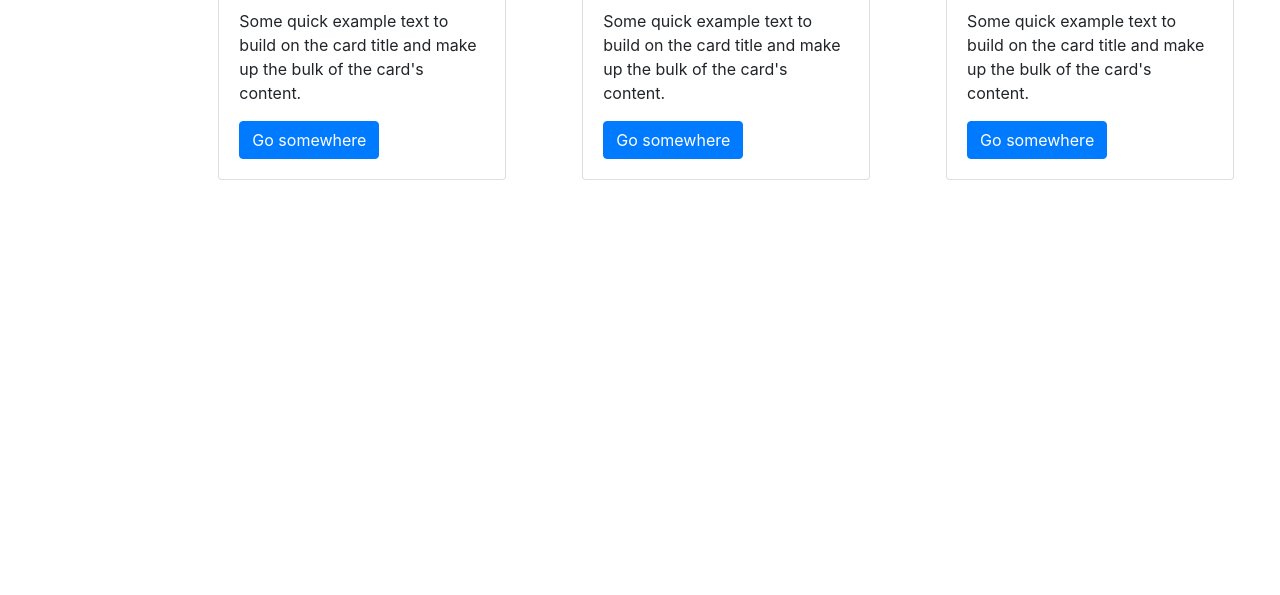
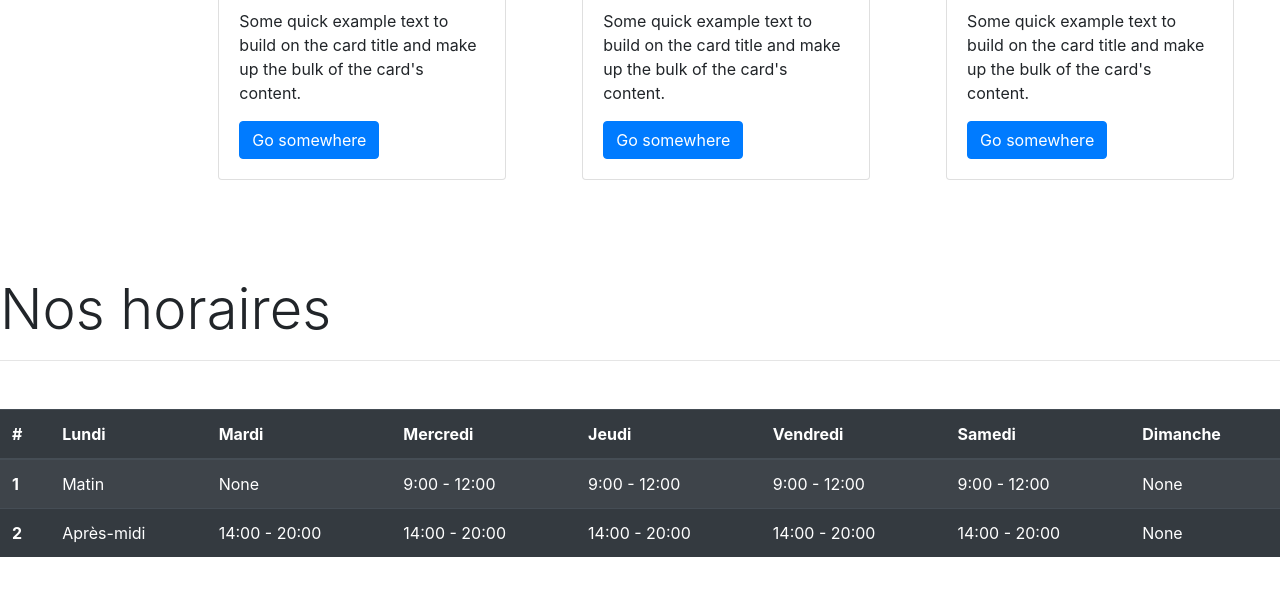
Before and after one commit to EnesBrt/exo_bootsrap, a plain HTML site: page index.html in a window 1280 px wide. Shown: the part 710-1305 px from the top of the page. Before the commit the page ends 986 px from the top, so only its background shows below. Drawn offline with nearby package versions, Linux system fonts and the light colour scheme.

Commit message:
added table

```diff
--- a/index.html
+++ b/index.html
@@ -76,6 +76,47 @@
 
 	  </div>
 
+	  <h1 class="display-4">Nos horaires</h1>
+	  <hr class="mb-2">
+	  <table class="table table-striped table-dark my-5 py-5">
+		<thead>
+		  <tr>
+			<th scope="col">#</th>
+			<th scope="col">Lundi</th>
+			<th scope="col">Mardi</th>
+			<th scope="col">Mercredi</th>
+			<th scope="col">Jeudi</th>
+			<th scope="col">Vendredi</th>
+			<th scope="col">Samedi</th>
+			<th scope="col">Dimanche</th>
+
+		  </tr>
+		</thead>
+		<tbody>
+		  <tr>
+			<th scope="row">1</th>
+			<td>Matin</td>
+			<td>None</td>
+			<td>9:00 - 12:00</td>
+			<td>9:00 - 12:00</td>
+			<td>9:00 - 12:00</td>
+			<td>9:00 - 12:00</td>
+			<td>None</td>
+		  </tr>
+		  <tr>
+			<th scope="row">2</th>
+			<td>Après-midi</td>
+			<td>14:00 - 20:00</td>
+			<td>14:00 - 20:00</td>
+			<td>14:00 - 20:00</td>
+			<td>14:00 - 20:00</td>
+			<td>14:00 - 20:00</td>
+			<td>None</td>
+		  </tr>
+
+		</tbody>
+	  </table>
+
 
 	<script src="https://code.jquery.com/jquery-3.5.1.slim.min.js" integrity="sha384-DfXdz2htPH0lsSSs5nCTpuj/zy4C+OGpamoFVy38MVBnE+IbbVYUew+OrCXaRkfj" crossorigin="anonymous"></script>
 	<script src="https://cdn.jsdelivr.net/npm/popper.js@1.16.0/dist/umd/popper.min.js" integrity="sha384-Q6E9RHvbIyZFJoft+2mJbHaEWldlvI9IOYy5n3zV9zzTtmI3UksdQRVvoxMfooAo" crossorigin="anonymous"></script>
```
